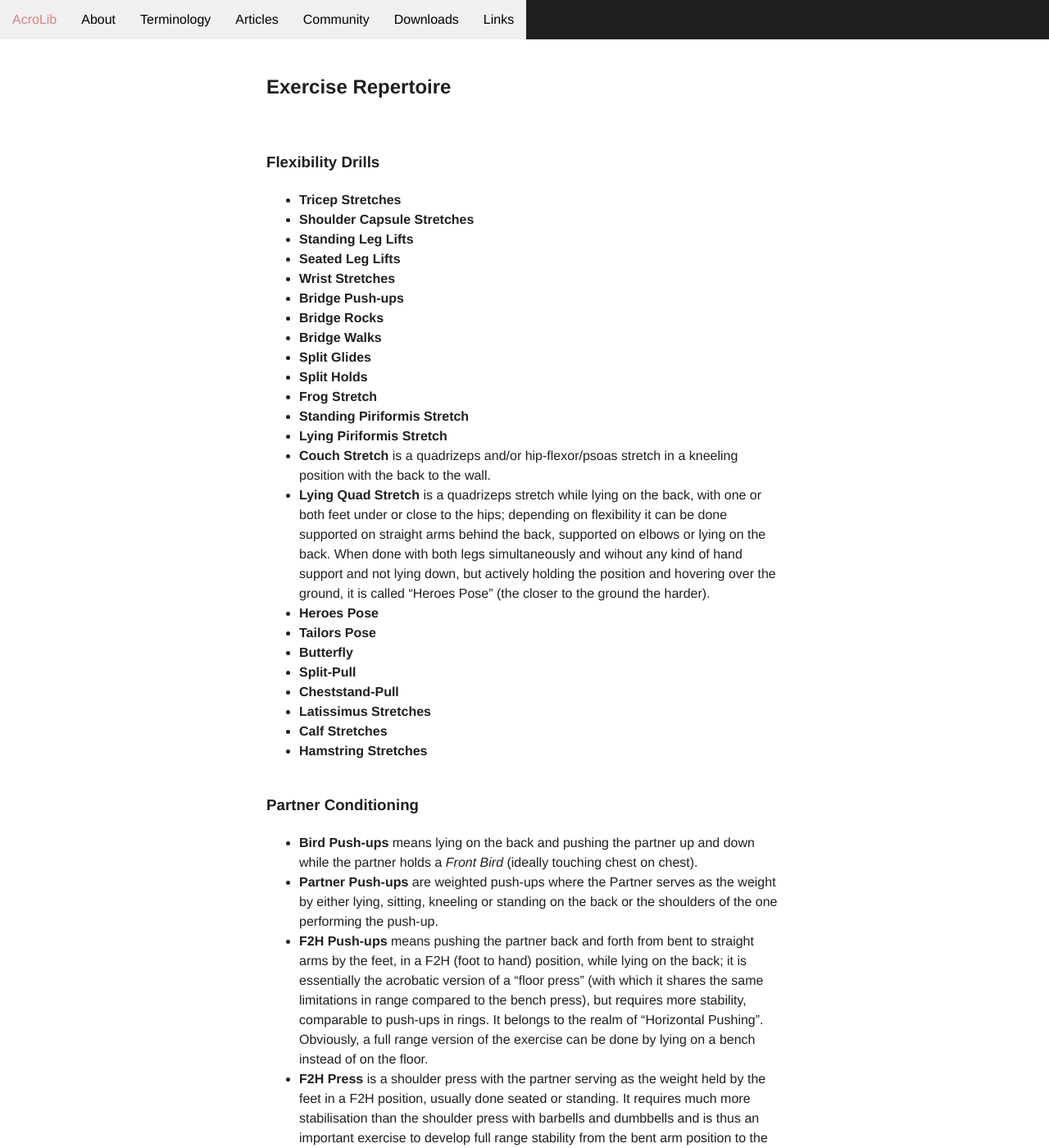
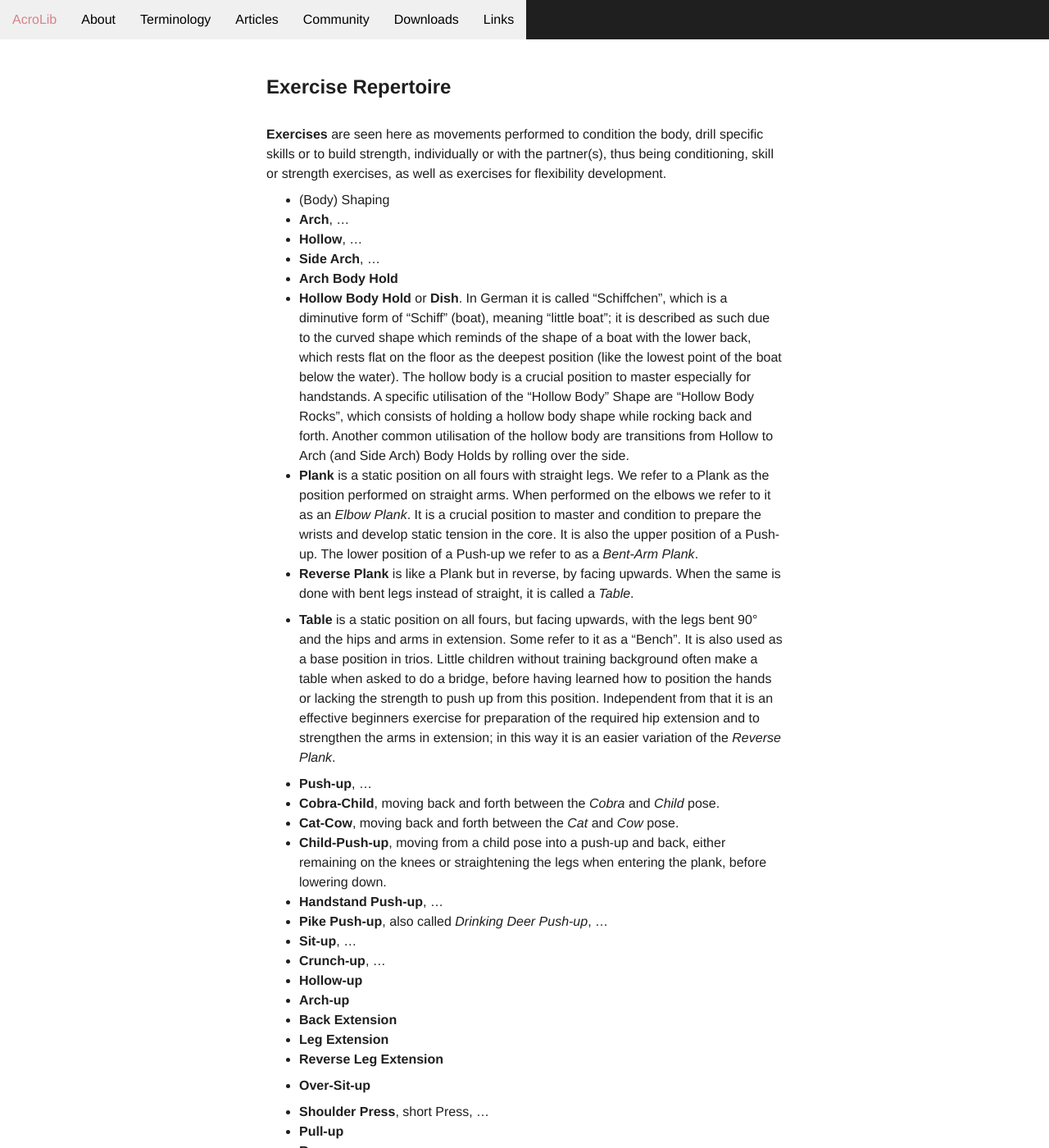
Before and after one commit to floshin/acrolib, a Jekyll site: the page built from terminology/exercises.md, in a window 1280 px wide and 1400 px high. Shown: the whole window at 82% size. Built offline with Jekyll 4.4.1, drawn with Linux system fonts in a browser that asks for light colours; our own code applies the rules of GitHub Pages for plain Markdown files.

Commit message:
Update exercises.md

```diff
--- a/terminology/exercises.md
+++ b/terminology/exercises.md
@@ -2,6 +2,38 @@
 
 
 ## Exercise Repertoire
+
+**Exercises** are seen here as movements performed to condition the body, drill specific skills or to build strength, individually or with the partner(s), thus being conditioning, skill or strength exercises, as well as exercises for flexibility development.
+
+* (Body) Shaping
+* **Arch**, ...
+* **Hollow**, ...
+* **Side Arch**, ...
+* **Arch Body Hold**
+* **Hollow Body Hold** or **Dish**. In German it is called "Schiffchen", which is a diminutive form of "Schiff" (boat), meaning "little boat"; it is described as such due to the curved shape which reminds of the shape of a boat with the lower back, which rests flat on the floor as the deepest position (like the lowest point of the boat below the water). The hollow body is a crucial position to master especially for handstands. A specific utilisation of the "Hollow Body" Shape are "Hollow Body Rocks", which consists of holding a hollow body shape while rocking back and forth. Another common utilisation of the hollow body are transitions from Hollow to Arch (and Side Arch) Body Holds by rolling over the side.
+* **Plank** is a static position on all fours with straight legs. We refer to a Plank as the position performed on straight arms. When performed on the elbows we refer to it as an *Elbow Plank*. It is a crucial position to master and condition to prepare the wrists and develop static tension in the core. It is also the upper position of a Push-up. The lower position of a Push-up we refer to as a *Bent-Arm Plank*.
+* **Reverse Plank** is like a Plank but in reverse, by facing upwards. When the same is done with bent legs instead of straight, it is called a *Table*.
+* **Table** is a static position on all fours, but facing upwards, with the legs bent 90° and the hips and arms in extension. Some refer to it as a "Bench". It is also used as a base position in trios. Little children without training background often make a table when asked to do a bridge, before having learned how to position the hands or lacking the strength to push up from this position. Independent from that it is an effective beginners exercise for preparation of the required hip extension and to strengthen the arms in extension; in this way it is an easier variation of the *Reverse Plank*.
+
+* **Push-up**, ...
+* **Cobra-Child**, moving back and forth between the *Cobra* and *Child* pose.
+* **Cat-Cow**, moving back and forth between the *Cat* and *Cow* pose.
+* **Child-Push-up**, moving from a child pose into a push-up and back, either remaining on the knees or straightening the legs when entering the plank, before lowering down.
+* **Handstand Push-up**, ...
+* **Pike Push-up**, also called *Drinking Deer Push-up*, ...
+* **Sit-up**, ...
+* **Crunch-up**, ...
+* **Hollow-up**
+* **Arch-up**
+* **Back Extension**
+* **Leg Extension**
+* **Reverse Leg Extension**
+* **Over-Sit-up**
+
+* **Shoulder Press**, short Press, ...
+* **Pull-up**
+* **Row**
+
 
 ### Flexibility Drills
 
```
